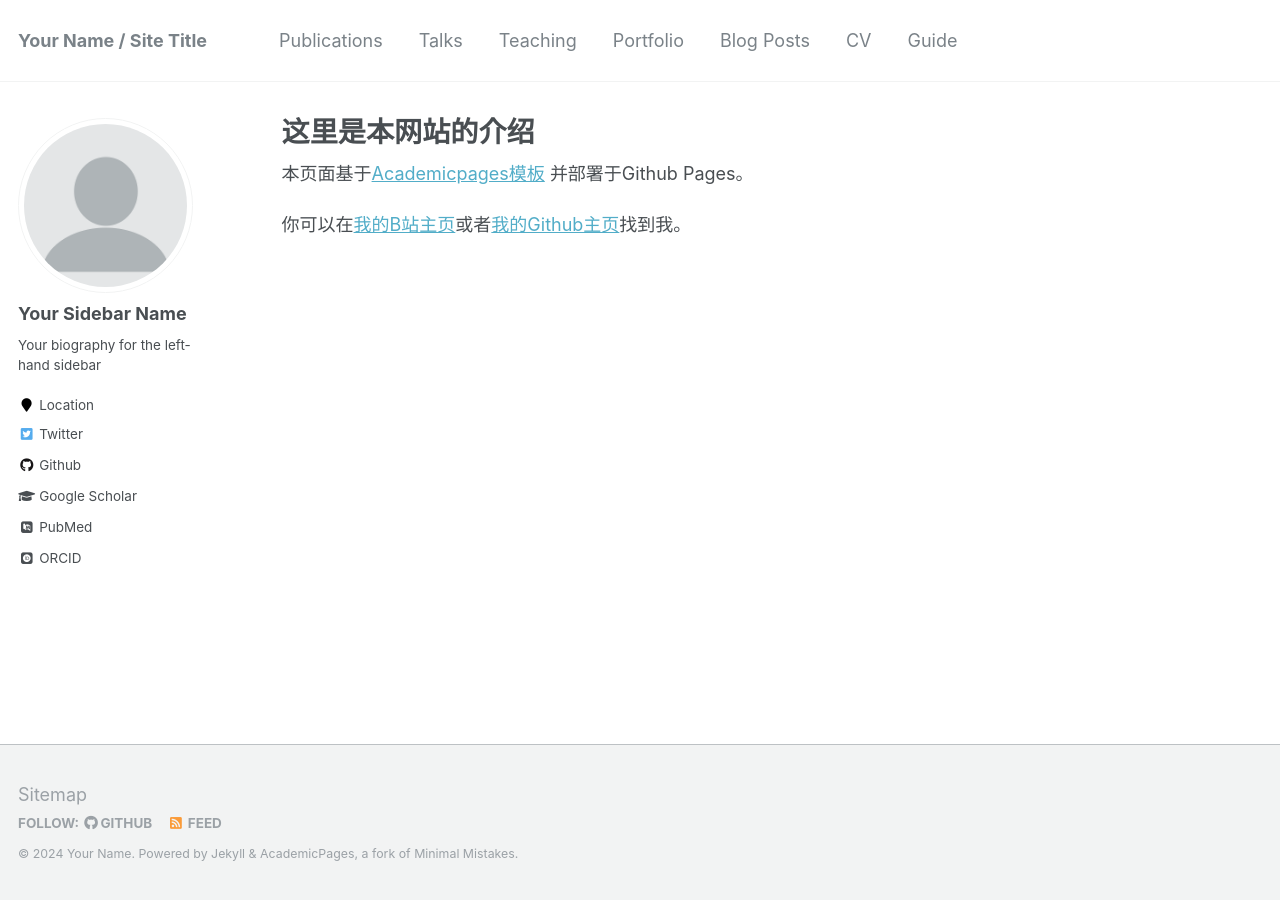
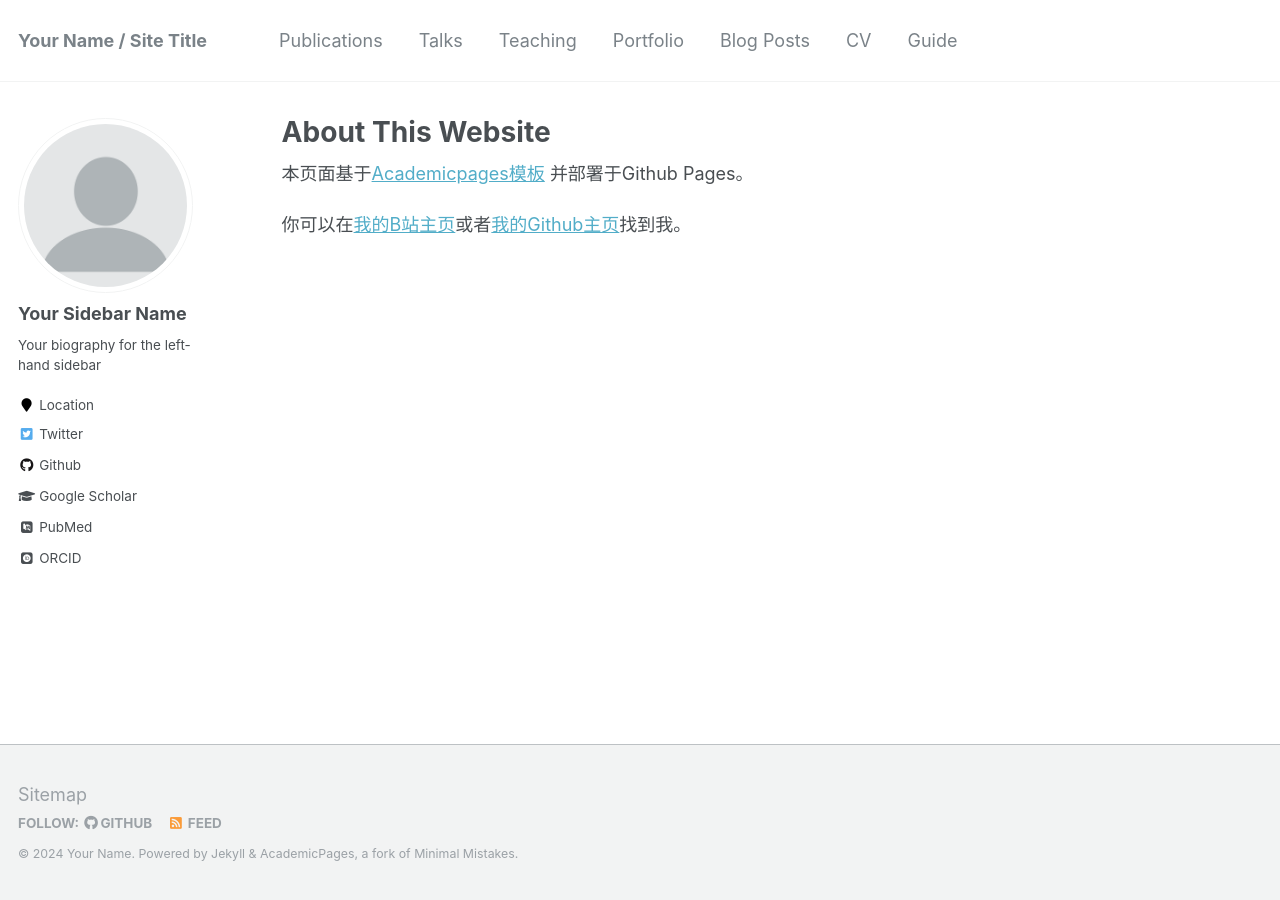
Before and after one commit to Creeper005bili/creeper005bili.github.io, a Jekyll site: the page built from _pages/about.md, in a window 1280 px wide. Built offline with Jekyll 4.4.1, drawn with Linux system fonts in a browser that asks for light colours; some web fonts are replaced.

Commit message:
Update about.md

```diff
--- a/_pages/about.md
+++ b/_pages/about.md
@@ -1,6 +1,6 @@
 ---
 permalink: /
-title: "这里是本网站的介绍"
+title: "About This Website"
 author_profile: true
 redirect_from:
   - /about/
```
